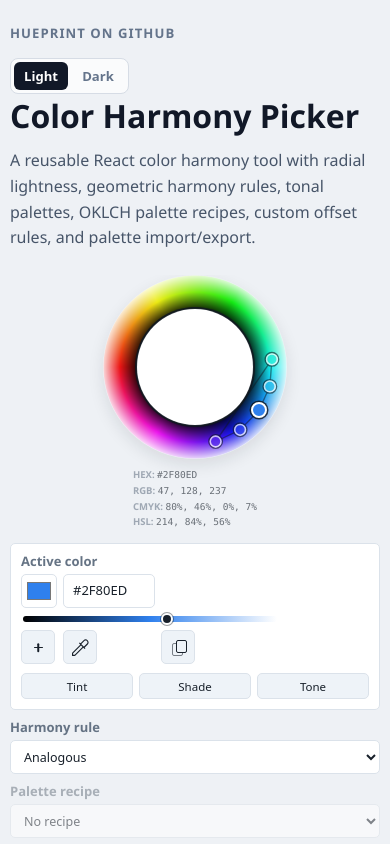
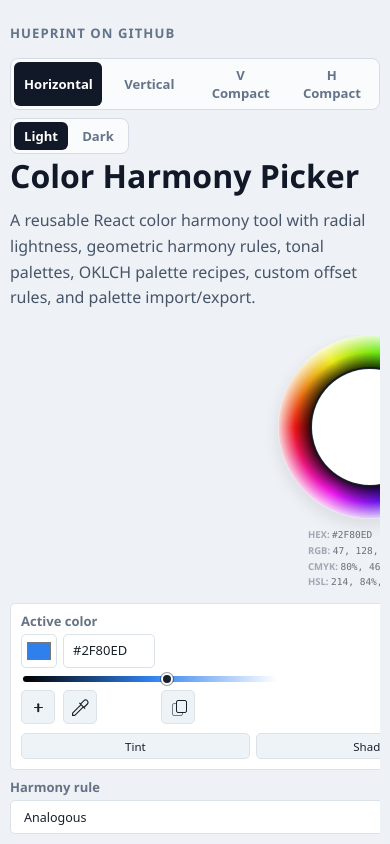
Before and after one commit to Mr-Winch/hueprint, a React (Vite) app: page / in a window 390 px wide. Shown: the top 844 px of the page. Built offline with nearby package versions, Linux system fonts and the light colour scheme; a web font is replaced by a local one.

Commit message:
Add responsive picker layouts

```diff
--- a/demo/App.tsx
+++ b/demo/App.tsx
@@ -1,18 +1,27 @@
 import { useState } from "react";
-import { ColorHarmonyPicker, ColorHarmonyTheme } from "../src/color-harmony-picker";
+import { ColorHarmonyLayout, ColorHarmonyPicker, ColorHarmonyTheme } from "../src/color-harmony-picker";
 
 export function ColorHarmonyDemo() {
   const [activeColor, setActiveColor] = useState("#2F80ED");
   const [theme, setTheme] = useState<ColorHarmonyTheme>("light");
+  const [layout, setLayout] = useState<ColorHarmonyLayout>("horizontal");
 
   return (
     <main className="demoShell" data-theme={theme}>
       <section className="demoIntro" aria-labelledby="demo-title">
         <div className="demoTopline">
           <a className="demoRepoLink" href="https://github.com/Mr-Winch/hueprint">Hueprint on GitHub</a>
-          <div className="themeSwitch" aria-label="Demo theme">
-            <button type="button" aria-pressed={theme === "light"} onClick={() => setTheme("light")}>Light</button>
-            <button type="button" aria-pressed={theme === "dark"} onClick={() => setTheme("dark")}>Dark</button>
+          <div className="demoSwitches">
+            <div className="themeSwitch layoutSwitch" aria-label="Demo layout">
+              <button type="button" aria-pressed={layout === "horizontal"} onClick={() => setLayout("horizontal")}>Horizontal</button>
+              <button type="button" aria-pressed={layout === "vertical"} onClick={() => setLayout("vertical")}>Vertical</button>
+              <button type="button" aria-pressed={layout === "verticalCompact"} onClick={() => setLayout("verticalCompact")}>V Compact</button>
+              <button type="button" aria-pressed={layout === "horizontalCompact"} onClick={() => setLayout("horizontalCompact")}>H Compact</button>
+            </div>
+            <div className="themeSwitch" aria-label="Demo theme">
+              <button type="button" aria-pressed={theme === "light"} onClick={() => setTheme("light")}>Light</button>
+              <button type="button" aria-pressed={theme === "dark"} onClick={() => setTheme("dark")}>Dark</button>
+            </div>
           </div>
         </div>
         <h1 id="demo-title">Color Harmony Picker</h1>
@@ -22,13 +31,14 @@ export function ColorHarmonyDemo() {
         </p>
       </section>
 
-      <section className="demoSurface" aria-label="Hueprint interactive demo">
+      <section className="demoSurface" data-layout={layout} aria-label="Hueprint interactive demo">
         <ColorHarmonyPicker
           value={activeColor}
           onChange={setActiveColor}
           initialRule="analogous"
           initialSwatchCount={5}
           theme={theme}
+          layout={layout}
         />
       </section>
     </main>
--- a/demo/demo.css
+++ b/demo/demo.css
@@ -102,6 +102,13 @@ select {
   color: #cbd5e1;
 }
 
+.demoSwitches {
+  display: flex;
+  flex-wrap: wrap;
+  justify-content: flex-end;
+  gap: 8px;
+}
+
 .themeSwitch {
   display: inline-grid;
   grid-template-columns: repeat(2, minmax(0, 1fr));
@@ -110,6 +117,10 @@ select {
   border: 1px solid #d6dce5;
   border-radius: 8px;
   background: rgba(255, 255, 255, 0.72);
+}
+
+.layoutSwitch {
+  grid-template-columns: repeat(4, minmax(0, 1fr));
 }
 
 .demoShell[data-theme="dark"] .themeSwitch {
@@ -148,8 +159,12 @@ select {
   overflow-x: auto;
 }
 
-.demoSurface > * {
+.demoSurface[data-layout="horizontal"] > * {
   min-width: 720px;
+}
+
+.demoSurface:not([data-layout="horizontal"]) > * {
+  min-width: 0;
 }
 
 @media (max-width: 780px) {
@@ -163,6 +178,10 @@ select {
     flex-direction: column;
   }
 
+  .demoSwitches {
+    justify-content: flex-start;
+  }
+
   .demoSurface > * {
     min-width: 0;
   }
--- a/src/color-harmony-picker/ColorHarmonyPicker.module.css
+++ b/src/color-harmony-picker/ColorHarmonyPicker.module.css
@@ -10,12 +10,109 @@
   gap: 14px;
   align-items: start;
   width: 100%;
+  min-width: 0;
+}
+.horizontal {
+  max-width: none;
+}
+
+.vertical,
+.verticalCompact {
+  grid-template-columns: minmax(0, 1fr);
+  max-width: 450px;
+}
+
+.vertical {
+  --wheel-size: 184px;
+  --wheel-thickness: 34px;
+}
+
+.verticalCompact {
+  --wheel-size: 162px;
+  --wheel-thickness: 30px;
+  --marker-size: 14px;
+  --swatch-band-height: 28px;
+  gap: 10px;
+}
+
+.horizontalCompact {
+  --wheel-size: 138px;
+  --wheel-thickness: 26px;
+  --marker-size: 14px;
+  --swatch-band-height: 28px;
+  display: flex;
+  flex-wrap: wrap;
+  gap: 10px;
+  align-items: flex-start;
+  max-width: 450px;
+}
+
+.vertical .wheelColumn,
+.verticalCompact .wheelColumn {
+  justify-items: center;
+}
+
+.horizontalCompact .wheelColumn {
+  flex: 0 0 var(--wheel-size);
+}
+
+.horizontalCompact .controlColumn {
+  flex: 1 1 260px;
+  min-width: min(100%, 260px);
+}
+
+.vertical .controlRow,
+.verticalCompact .controlRow,
+.horizontalCompact .controlRow,
+.vertical .swatchBandBlock,
+.verticalCompact .swatchBandBlock,
+.horizontalCompact .swatchBandBlock {
+  grid-template-columns: minmax(0, 1fr);
+  gap: 8px;
+}
+
+.vertical .hexInputRow,
+.verticalCompact .hexInputRow,
+.horizontalCompact .hexInputRow {
+  grid-template-columns: 36px 92px repeat(3, 34px);
+}
+
+.vertical .lightnessControl,
+.verticalCompact .lightnessControl,
+.horizontalCompact .lightnessControl {
+  grid-column: 1 / -1;
+}
+
+.vertical .activePanel,
+.vertical .paletteBlock,
+.verticalCompact .activePanel,
+.verticalCompact .paletteBlock,
+.horizontalCompact .activePanel,
+.horizontalCompact .paletteBlock {
+  padding: 8px;
+}
+
+.verticalCompact .field,
+.horizontalCompact .field {
+  gap: 4px;
+}
+
+.verticalCompact .tonalButtons,
+.horizontalCompact .tonalButtons {
+  gap: 5px;
+}
+
+.verticalCompact .paletteTools,
+.horizontalCompact .paletteTools {
+  flex-wrap: wrap;
+  justify-content: flex-end;
 }
 
 .wheelColumn,
 .controlColumn {
   display: grid;
   gap: 10px;
+  min-width: 0;
 }
 
 .wheelWrap {
@@ -192,6 +289,7 @@
 
 .range {
   width: 100%;
+  min-width: 0;
   accent-color: var(--accent, #1f5f8b);
 }
 
@@ -406,8 +504,17 @@
 }
 
 @media (max-width: 420px) {
-  .picker {
+  .horizontal,
+  .vertical {
     --wheel-size: min(184px, calc(100vw - 56px));
+  }
+
+  .verticalCompact {
+    --wheel-size: min(162px, calc(100vw - 56px));
+  }
+
+  .horizontalCompact {
+    --wheel-size: min(138px, calc(100vw - 56px));
   }
 
   .hexInputRow {
--- a/src/color-harmony-picker/ColorHarmonyPicker.tsx
+++ b/src/color-harmony-picker/ColorHarmonyPicker.tsx
@@ -80,6 +80,7 @@ export function ColorHarmonyPicker({
   maxSwatches = 8,
   showGeometryOverlay = true,
   theme = "light",
+  layout = "horizontal",
   className,
 }: ColorHarmonyPickerProps) {
   const [activeHex, setActiveHex] = useState(() => sanitizeHex(value));
@@ -177,6 +178,8 @@ export function ColorHarmonyPicker({
   }, [activeHex, fallbackHue, generatedColors, paletteRecipe, rule]);
 
   const activeColorIsSaved = savedPalette.some((color) => color.hex.toUpperCase() === activeHex.toUpperCase());
+  const hideActiveMetadata = layout === "verticalCompact" || layout === "horizontalCompact";
+  const layoutClass = styles[layout] ?? styles.horizontal;
 
   function addToPalette(color: GeneratedColor) {
     setSavedPalette((current) => {
@@ -311,13 +314,13 @@ export function ColorHarmonyPicker({
   }
 
   return (
-    <section className={`${styles.picker} ${theme === "dark" ? styles.dark : ""} ${className ?? ""}`}>
+    <section className={`${styles.picker} ${layoutClass} ${theme === "dark" ? styles.dark : ""} ${className ?? ""}`}>
       <div className={styles.wheelColumn}>
         <div className={styles.wheelWrap}>
           <ColorHarmonyWheel color={activeHex} hue={activeHue} onChange={commitColor} />
           {showGeometryOverlay ? <HarmonyOverlay colors={generatedColors} activeHex={activeHex} rule={paletteRecipe === "none" ? rule : "custom"} recipeMode={paletteRecipe !== "none"} /> : null}
         </div>
-        <ActiveColorInfo hex={activeHex} />
+        {hideActiveMetadata ? null : <ActiveColorInfo hex={activeHex} />}
       </div>
 
       <div className={styles.controlColumn}>
--- a/src/color-harmony-picker/colorHarmony.types.ts
+++ b/src/color-harmony-picker/colorHarmony.types.ts
@@ -50,6 +50,7 @@ export type PaletteRecipe =
 export type GeneratedColorRole = "anchor" | "harmony" | "tint" | "shade" | "tone" | "custom" | "recipe";
 export type GeneratedColorSource = HarmonyRule | Exclude<PaletteRecipe, "none">;
 export type ColorHarmonyTheme = "light" | "dark";
+export type ColorHarmonyLayout = "horizontal" | "vertical" | "verticalCompact" | "horizontalCompact";
 
 export interface GeneratedColor {
   id: string;
@@ -76,6 +77,7 @@ export interface ColorHarmonyPickerProps {
   maxSwatches?: number;
   showGeometryOverlay?: boolean;
   theme?: ColorHarmonyTheme;
+  layout?: ColorHarmonyLayout;
   className?: string;
 }
 
--- a/src/color-harmony-picker/index.ts
+++ b/src/color-harmony-picker/index.ts
@@ -1,2 +1,2 @@
 export { ColorHarmonyPicker } from "./ColorHarmonyPicker";
-export type { ColorHarmonyPickerProps, ColorHarmonyTheme, GeneratedColor, GeneratedColorSource, HarmonyRule, PaletteRecipe } from "./colorHarmony.types";
+export type { ColorHarmonyLayout, ColorHarmonyPickerProps, ColorHarmonyTheme, GeneratedColor, GeneratedColorSource, HarmonyRule, PaletteRecipe } from "./colorHarmony.types";
```
Also changed, not shown: 2 other files (tests, documents, lock files or other folders).
